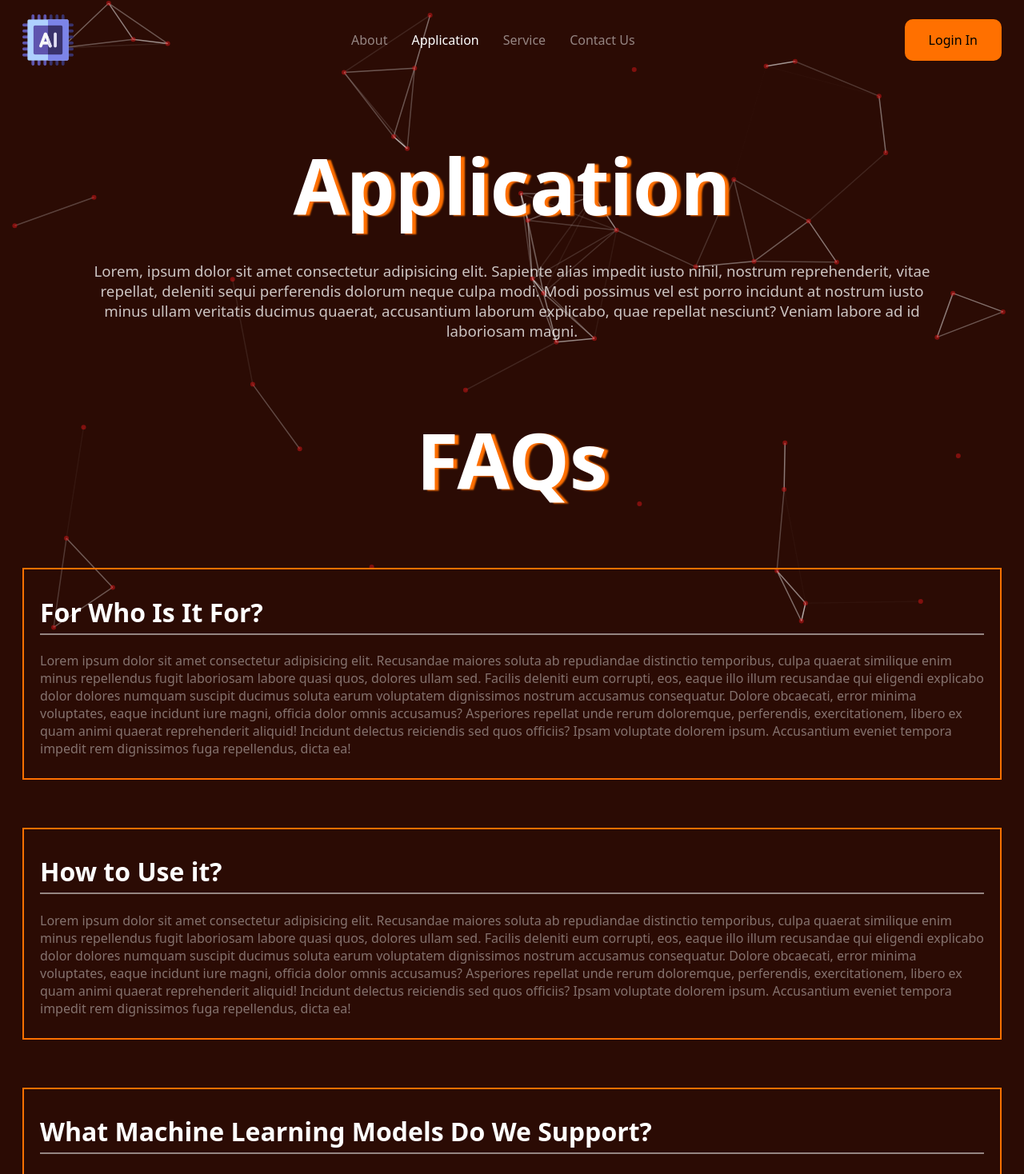
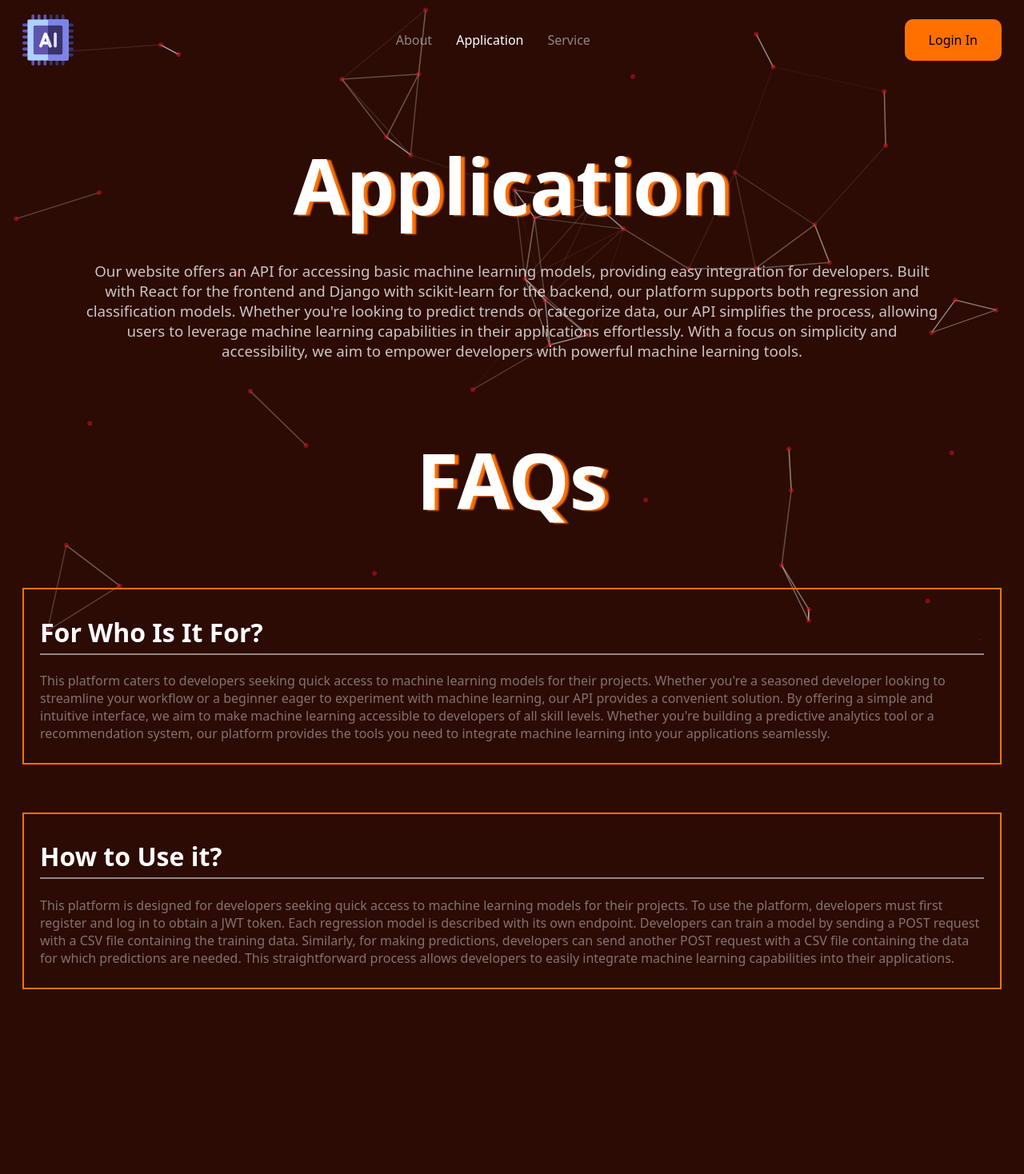
Before and after one commit to TRAVELLER00012/AiServices, a React (Vite) app: page /application in a window 1280 px wide. Shown: the top 1468 px of the page at 80% size. After the commit the page ends 1255 px from the top, so only its background shows below. Built offline with nearby package versions, Linux system fonts and the light colour scheme.

Commit message:
add text in application page

```diff
--- a/src/components/MainPageNavBar.tsx
+++ b/src/components/MainPageNavBar.tsx
@@ -37,14 +37,14 @@ const MainPageNavBar = ({services,exampleCode,contactus} : NavigationStatus) =>
                     })}>Example</Link>
                 </li>
 
-                <li className={selectedItem.contactus ? styles.selected : ""}>
+                {/* <li className={selectedItem.contactus ? styles.selected : ""}>
                     <Link to={"/contact"}  onClick={() => setSelectedItem({
                         services:false,
                         contactus : true,
                         exampleCode : false,
                     })}>Contact Us
                     </Link>
-                </li>
+                </li> */}
             </ul>
             <RegisterButton />
         </div>
--- a/src/components/Navigation.tsx
+++ b/src/components/Navigation.tsx
@@ -50,7 +50,7 @@ const Navigation = ({about,contactus,application,service}:NavigationStatus) => {
                 </li>
 
 
-                <li className={selectedItem.contactus ? styles.selected : ""}>
+                {/* <li className={selectedItem.contactus ? styles.selected : ""}>
                     <Link to={"/contact"}  onClick={() => setSelectedItem({
                         about:false,
                         contactus : true,
@@ -58,7 +58,7 @@ const Navigation = ({about,contactus,application,service}:NavigationStatus) => {
                         service : false
                     })}>Contact Us
                     </Link>
-                </li>
+                </li> */}
             </ul>
             <RegisterButton />
         </div>
--- a/src/components/page/ApplicationPage.tsx
+++ b/src/components/page/ApplicationPage.tsx
@@ -11,13 +11,12 @@ const ApplicationPage = () => {
         <ParticleBackground />
         <div className={styles.heading}>
           <h1 className="big-heading">Application</h1>
-          <h3 className={styles.subHeading}>Lorem, ipsum dolor sit amet consectetur adipisicing elit. Sapiente alias impedit iusto nihil, nostrum reprehenderit, vitae repellat, deleniti sequi perferendis dolorum neque culpa modi. Modi possimus vel est porro incidunt at nostrum iusto minus ullam veritatis ducimus quaerat, accusantium laborum explicabo, quae repellat nesciunt? Veniam labore ad id laboriosam magni.</h3>
+          <h3 className={styles.subHeading}>Our website offers an API for accessing basic machine learning models, providing easy integration for developers. Built with React for the frontend and Django with scikit-learn for the backend, our platform supports both regression and classification models. Whether you're looking to predict trends or categorize data, our API simplifies the process, allowing users to leverage machine learning capabilities in their applications effortlessly. With a focus on simplicity and accessibility, we aim to empower developers with powerful machine learning tools.</h3>
         </div>
         <div className={styles.content}>
           <h1 className="big-heading">FAQs</h1>
-          <YellowCard heading={"For Who Is It For?"}><p>Lorem ipsum dolor sit amet consectetur adipisicing elit. Recusandae maiores soluta ab repudiandae distinctio temporibus, culpa quaerat similique enim minus repellendus fugit laboriosam labore quasi quos, dolores ullam sed. Facilis deleniti eum corrupti, eos, eaque illo illum recusandae qui eligendi explicabo dolor dolores numquam suscipit ducimus soluta earum voluptatem dignissimos nostrum accusamus consequatur. Dolore obcaecati, error minima voluptates, eaque incidunt iure magni, officia dolor omnis accusamus? Asperiores repellat unde rerum doloremque, perferendis, exercitationem, libero ex quam animi quaerat reprehenderit aliquid! Incidunt delectus reiciendis sed quos officiis? Ipsam voluptate dolorem ipsum. Accusantium eveniet tempora impedit rem dignissimos fuga repellendus, dicta ea!</p></YellowCard>
-          <YellowCard heading={"How to Use it?"}><p>Lorem ipsum dolor sit amet consectetur adipisicing elit. Recusandae maiores soluta ab repudiandae distinctio temporibus, culpa quaerat similique enim minus repellendus fugit laboriosam labore quasi quos, dolores ullam sed. Facilis deleniti eum corrupti, eos, eaque illo illum recusandae qui eligendi explicabo dolor dolores numquam suscipit ducimus soluta earum voluptatem dignissimos nostrum accusamus consequatur. Dolore obcaecati, error minima voluptates, eaque incidunt iure magni, officia dolor omnis accusamus? Asperiores repellat unde rerum doloremque, perferendis, exercitationem, libero ex quam animi quaerat reprehenderit aliquid! Incidunt delectus reiciendis sed quos officiis? Ipsam voluptate dolorem ipsum. Accusantium eveniet tempora impedit rem dignissimos fuga repellendus, dicta ea!</p></YellowCard>
-          <YellowCard heading={"What Machine Learning Models Do We Support?"}><p>Lorem ipsum dolor sit amet consectetur adipisicing elit. Recusandae maiores soluta ab repudiandae distinctio temporibus, culpa quaerat similique enim minus repellendus fugit laboriosam labore quasi quos, dolores ullam sed. Facilis deleniti eum corrupti, eos, eaque illo illum recusandae qui eligendi explicabo dolor dolores numquam suscipit ducimus soluta earum voluptatem dignissimos nostrum accusamus consequatur. Dolore obcaecati, error minima voluptates, eaque incidunt iure magni, officia dolor omnis accusamus? Asperiores repellat unde rerum doloremque, perferendis, exercitationem, libero ex quam animi quaerat reprehenderit aliquid! Incidunt delectus reiciendis sed quos officiis? Ipsam voluptate dolorem ipsum. Accusantium eveniet tempora impedit rem dignissimos fuga repellendus, dicta ea!</p></YellowCard>
+          <YellowCard heading={"For Who Is It For?"}><p>This platform caters to developers seeking quick access to machine learning models for their projects. Whether you're a seasoned developer looking to streamline your workflow or a beginner eager to experiment with machine learning, our API provides a convenient solution. By offering a simple and intuitive interface, we aim to make machine learning accessible to developers of all skill levels. Whether you're building a predictive analytics tool or a recommendation system, our platform provides the tools you need to integrate machine learning into your applications seamlessly.</p></YellowCard>
+          <YellowCard heading={"How to Use it?"}><p>This platform is designed for developers seeking quick access to machine learning models for their projects. To use the platform, developers must first register and log in to obtain a JWT token. Each regression model is described with its own endpoint. Developers can train a model by sending a POST request with a CSV file containing the training data. Similarly, for making predictions, developers can send another POST request with a CSV file containing the data for which predictions are needed. This straightforward process allows developers to easily integrate machine learning capabilities into their applications.</p></YellowCard>
         </div>
     </>
   )
```
